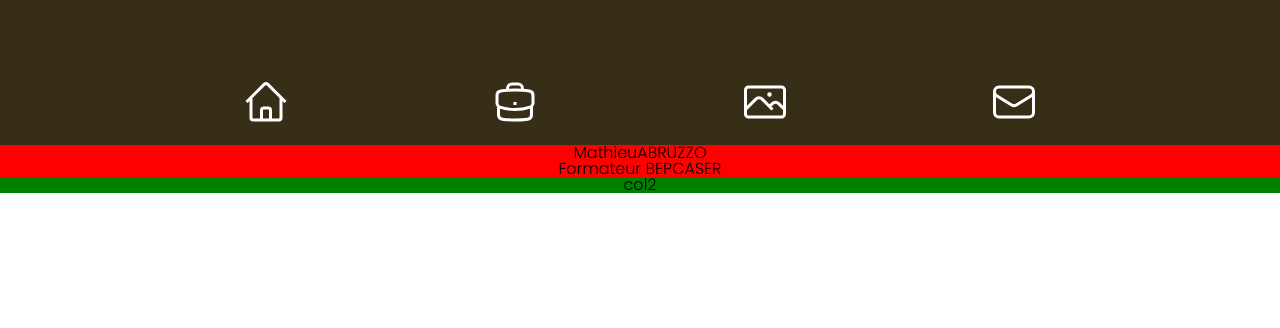
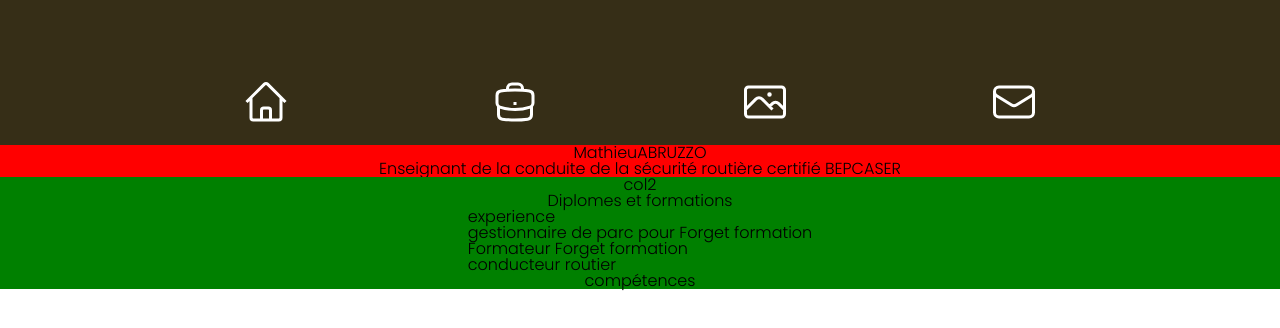
Before and after one commit to Xcaliburns/mathieu-formations, a React (Vite) app: page /experience in a window 1280 px wide. Shown: the top 328 px of the page. Built offline with nearby package versions, Linux system fonts and the light colour scheme.

Commit message:
preparation pages competences

```diff
--- a/src/Pages/Experience.jsx
+++ b/src/Pages/Experience.jsx
@@ -1,18 +1,43 @@
 import React from 'react'
+import { useState } from 'react'
 import Navbar from '../Components/Navbar'
 import Photo from "../assets/photoMathieu.png"
 
 function Experience() {
+    const [gestionnaire,setGestionnaire]=useState(false);
+    const [formateur,setFormateur]=useState(false);
+    const [conducteur,setConducteur]=useState(false);
 
+    const handleGestionnaire=()=>{
+      setGestionnaire(!gestionnaire)
+    }
+
+    const handleFormateur=()=>{
+      setFormateur(!formateur)
+    }
+
+    const handleConducteur=()=>{
+      setConducteur(!conducteur)
+    }
 
   return (
    <div className='experience'><Navbar/>
    <div className='CV'>
    <div className='col1'>
     <h1 className='name'>MathieuABRUZZO</h1>
-    <h2 className='fonction'> Formateur BEPCASER</h2>
+    <h2 className='fonction'> Enseignant de la conduite de la sécurité routière certifié BEPCASER</h2>
 </div>
-   <div className='col2'>col2</div>
+   <div className='col2'>
+    col2
+    <div >Diplomes et formations</div>
+
+    <div >experience
+      <p onClick={handleGestionnaire}>gestionnaire de parc pour Forget formation</p>
+      <p onClick={handleFormateur}>Formateur Forget formation</p>
+      <p onClick={handleConducteur}>conducteur routier</p>
+    </div>
+    <div>compétences</div>
+    </div>
     </div>
 
     </div>
```
